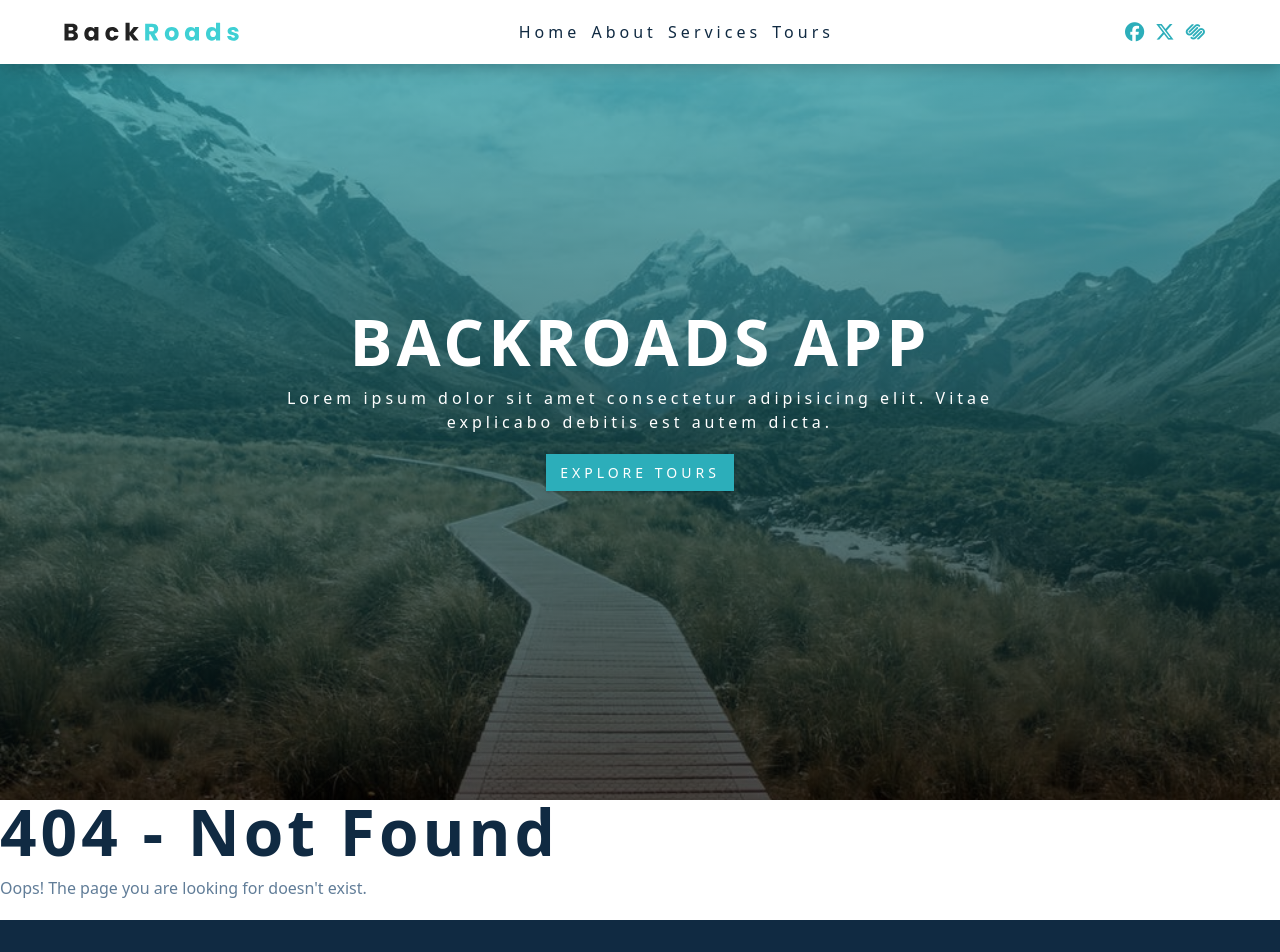
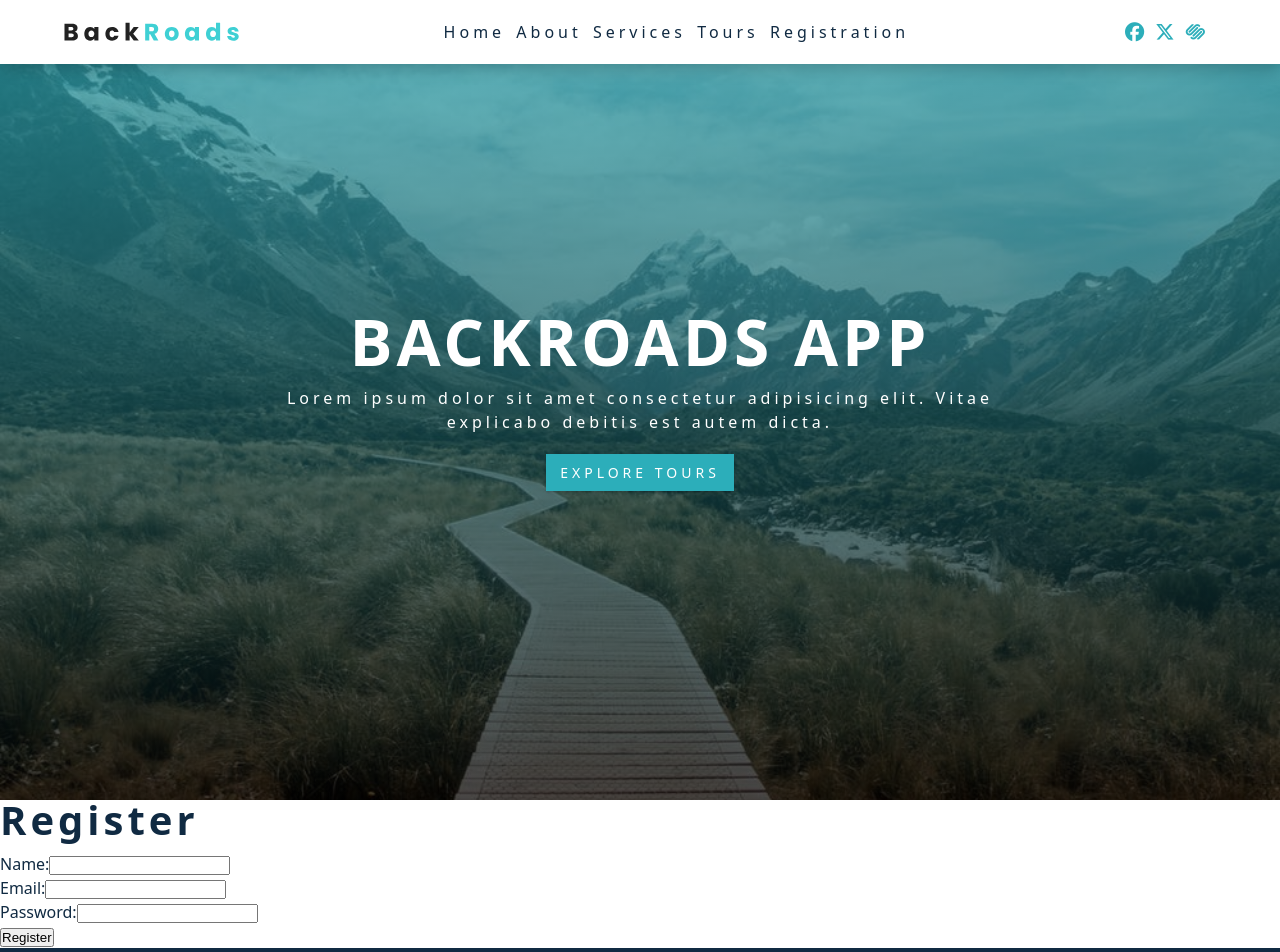
Before and after one commit to Viettranni/week4-fe-pp, a React (Create React App) app: page /registration in a window 1280 px wide. Shown: the top 952 px of the page. Built offline with nearby package versions, Linux system fonts and the light colour scheme.

Commit message:
Iteration 5: Creating the Registration component with 3 fields and adding the link to the nav bar

```diff
--- a/src/App.js
+++ b/src/App.js
@@ -4,6 +4,7 @@ import Hero from "./components/Hero";
 import Navbar from "./components/Navbar";
 import Services from "./components/Services";
 import Tours from "./components/Tours";
+import Registration from "./components/Registration"
 import Home from "./components/Home";
 import NotFound from "./components/NotFound";
 import "./App.css";
@@ -19,6 +20,7 @@ function App() {
         <Route path="/services" element={<Services />} />
         <Route path="/tours" element={<Tours />} />
         <Route path="/about" element={<About />} />
+        <Route path="/registration" element={<Registration />} />
         <Route path="*" element={<NotFound />} />
       </Routes>
       <Footer />
--- a/src/components/Registration.js
+++ b/src/components/Registration.js
@@ -0,0 +1,65 @@
+import React, { useState } from 'react';
+
+const Registration = () => {
+
+    const [formData, setFormData] = useState({
+        name: '',
+        email: '',
+        password: ''
+    });
+
+    const handleChange = (e) => {
+        const { name, value } = e.target;
+        setFormData({
+          ...formData,
+          [name]: value
+        });
+      };
+
+    const handleSubmit = (e) => {
+    e.preventDefault();
+    };
+
+    return (
+        <div className="registration-form" >
+            <h2>Register</h2>
+                <form onSubmit={handleSubmit}>
+                    <div>
+                        <label htmlFor="name">Name:</label>
+                        <input
+                        type="text"
+                        id="name"
+                        name="name"
+                        onChange={handleChange}
+                        required
+                        />
+                    </div>
+
+                    <div>
+                        <label htmlFor="email">Email:</label>
+                        <input
+                        type="email"
+                        id="email"
+                        name="email"
+                        onChange={handleChange}
+                        required
+                        />
+                    </div>
+
+                    <div>
+                        <label htmlFor="password">Password:</label>
+                        <input
+                        type="password"
+                        id="password"
+                        name="password"
+                        onChange={handleChange}
+                        required
+                        />
+                    </div>
+                    <button type="submit">Register</button>
+            </form>
+        </div>
+    );
+  };
+
+  export default Registration;
--- a/src/data.js
+++ b/src/data.js
@@ -8,6 +8,7 @@ export const pageLinks = [
   { id: 2, href: "/about", text: "about" },
   { id: 3, href: "/services", text: "services" },
   { id: 4, href: "/tours", text: "tours" },
+  { id: 5, href: "/registration", text: "registration" }
 ];
 export const socialLinks = [
   { id: 1, href: "https://www.facebook.com", icon: "fab fa-facebook" },
```
